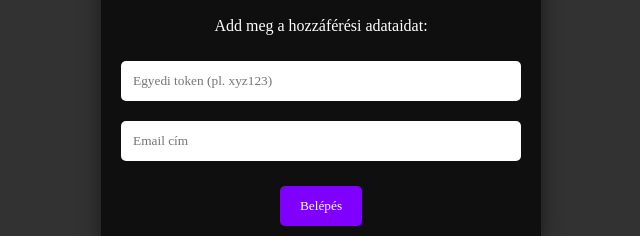
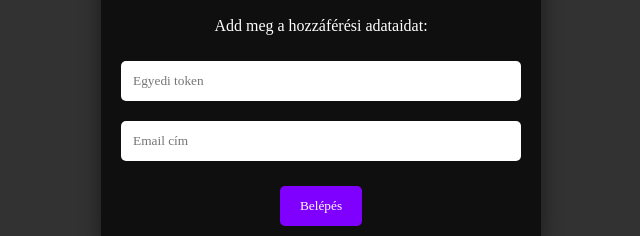
Before and after one commit to Zozzy087/A-S-M-U, a plain HTML site: page index.html in a window 1280 px wide. Shown: the part 318-554 px from the top of the page, 319-959 px from the left. Drawn offline with Linux system fonts and the light colour scheme.

Commit message:
Update index.html

```diff
--- a/index.html
+++ b/index.html
@@ -6,7 +6,7 @@
     <title>Sötét Mágia - Belépés</title>
     <style>
         body {
-            font-family: 'Cinzel', serif;
+            font-family: 'Blogger Sans', serif;
             background-color: #323232;
             color: white;
             margin: 0;
@@ -65,7 +65,7 @@
         <p>Add meg a hozzáférési adataidat:</p>
 
         <form onsubmit="checkAccess(event)">
-            <input type="text" id="token" placeholder="Egyedi token (pl. xyz123)" required>
+            <input type="text" id="token" placeholder="Egyedi token" required>
             <input type="email" id="email" placeholder="Email cím" required>
             <button type="submit">Belépés</button>
         </form>
```
